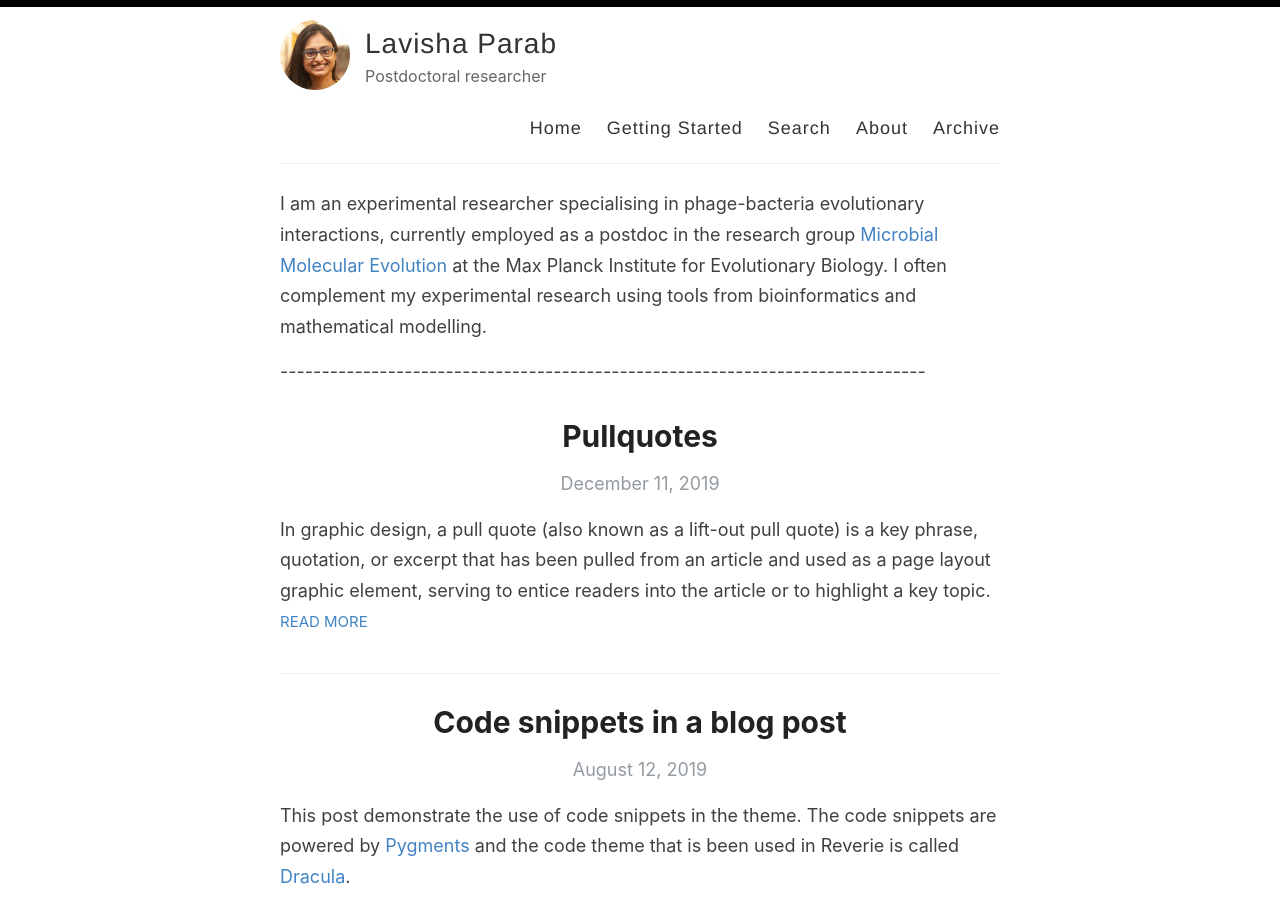
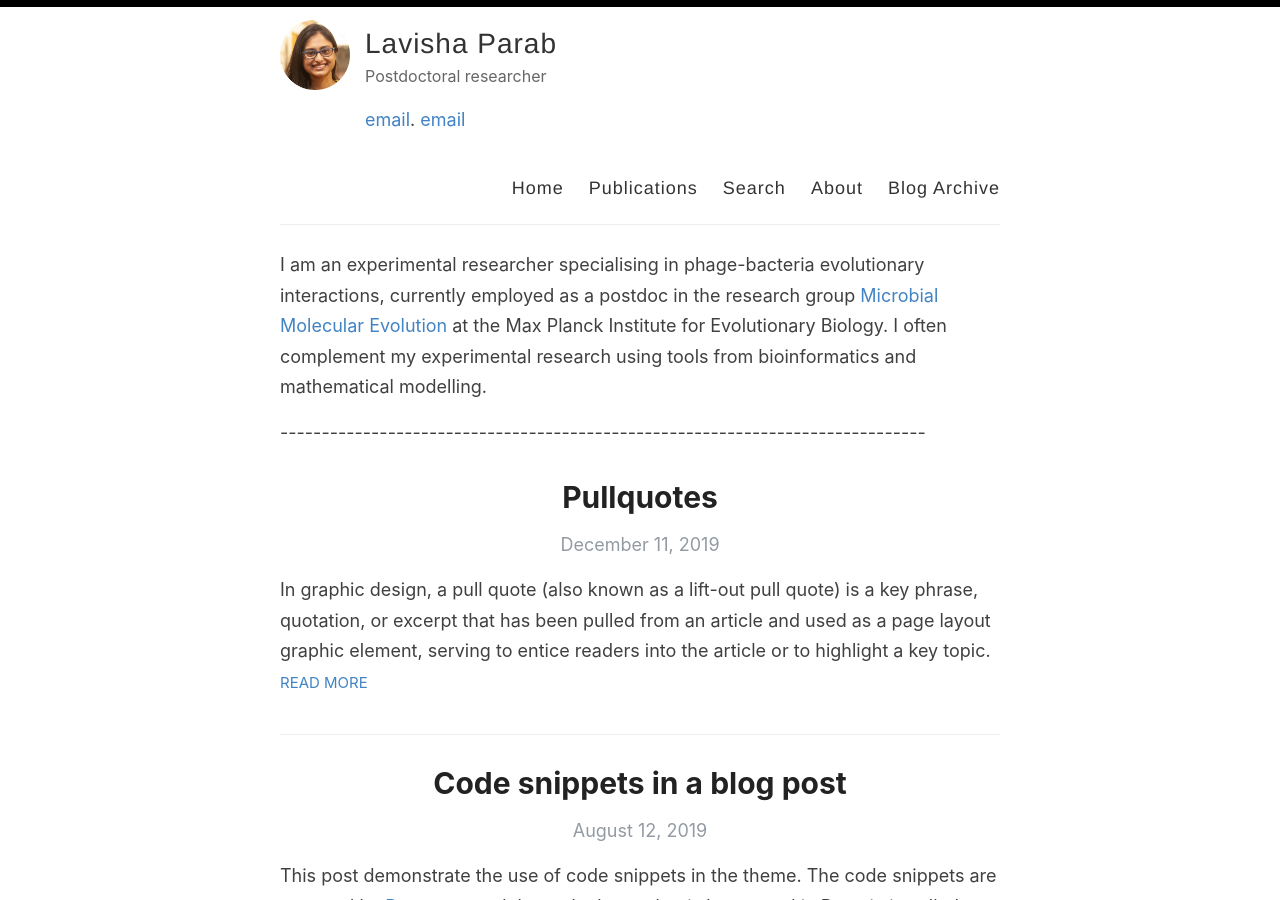
Before and after one commit to lavishaparab/lavishaparab.github.io, a Jekyll site: the page built from index.html, in a window 1280 px wide and 900 px high. Built offline with Jekyll 4.4.1, drawn with Linux system fonts in a browser that asks for light colours; the list of posts is cut into pages by our own code.

Commit message:
Update default.html
trying changes at the top of the page: email link, also header links

```diff
--- a/_layouts/default.html
+++ b/_layouts/default.html
@@ -25,14 +25,15 @@
             <div class="site-info">
               <h1 class="site-name"><a href="{{ site.baseurl }}/">{{ site.name }}</a></h1>
               <p class="site-description">{{ site.description }}</p>
+              <p> {% if site.footer-links.email %}<a href="mailto:{{ site.footer-links.email }}">email</a>{% endif %}. {% if site.footer-links.email %}<a href="mailto:{{ site.footer-links.email }}">email</a>{% endif %} </p>
             </div>
 
             <nav>
               <a href="{{ site.baseurl }}/">Home</a>
-              <a href="{{ site.baseurl }}/getting-started">Getting Started</a>
+              <a href="{{ site.baseurl }}/getting-started">Publications</a>
               <a href="{{ site.baseurl }}/search">Search</a>
               <a href="{{ site.baseurl }}/about">About</a>
-              <a href="{{ site.baseurl }}/archive">Archive</a>
+              <a href="{{ site.baseurl }}/archive">Blog Archive</a>
             </nav>
           </header>
         </div>
```
